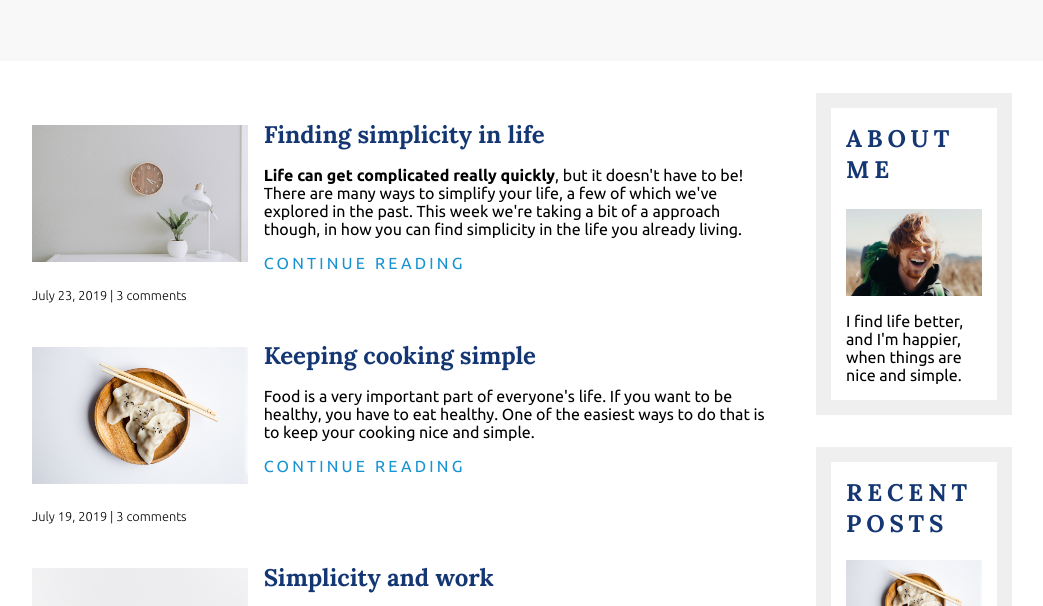
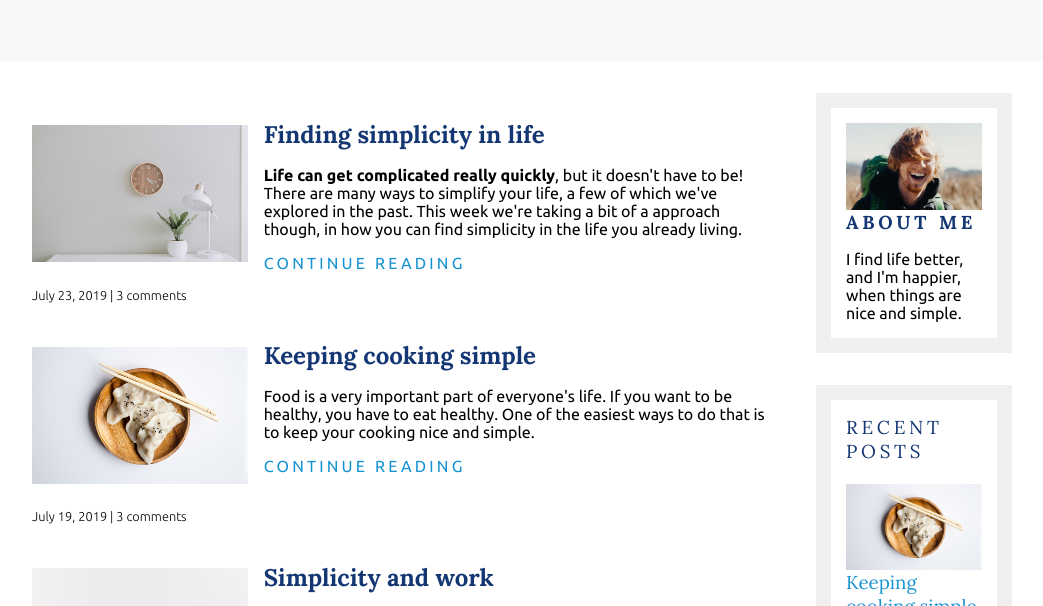
Before and after one commit to 1sh1vam/responsive-website, a plain HTML site: page recent-posts.html in a window 1280 px wide. Shown: the part 157-763 px from the top of the page, without its empty margins (118-1161 px from the left). Drawn offline with Linux system fonts and the light colour scheme.

Commit message:
Add files via upload

```diff
--- a/recent-posts.html
+++ b/recent-posts.html
@@ -25,11 +25,11 @@
             </div>
         </header>
 
-        <div class="container">
+        <div class="container container-recent">
             <main role="main">
-               <article class="article-recent">
+               <article class="article-recent article-recent-rec">
                    <div class="article-content">
-                        <h2>Finding simplicity in life</h2>
+                        <h2 class="recent-title">Finding simplicity in life</h2>
                         <p><strong>Life can get complicated really quickly</strong>, but it doesn't have to be! There are many ways to simplify your life, a few of which we've explored in the past. This week we're taking a bit of a approach though, in how you can find simplicity in the life you already living.</p>
                         <p class="cont-space"><a href="#">CONTINUE READING</a></p>
                     </div>
@@ -80,13 +80,13 @@
 
             <aside class="sidebar">
                 <div class="about">
-                    <h2 class="cont-space">ABOUT ME</h2>
+                    <h3 class="cont-space">ABOUT ME</h3>
                     <p>I find life better, and I'm happier, when things are nice and simple.</p>
                     <img src="images/about-me.jpg" alt="" class="image-full">
                 </div>
 
                 <div class="recent-art">
-                    <h2 class="cont-space">RECENT POSTS</h2>
+                    <h3 class="cont-space">RECENT POSTS</h3>
                     <div class="wid-recent">
                         <h3 class="wid-recent-title">Keeping cooking simple</h3>
                         <img src="images/food.jpg" alt="" class="image-full">
```
Also changed, not shown: about.html (+1 -1 lines), index.html (+2 -2 lines).
